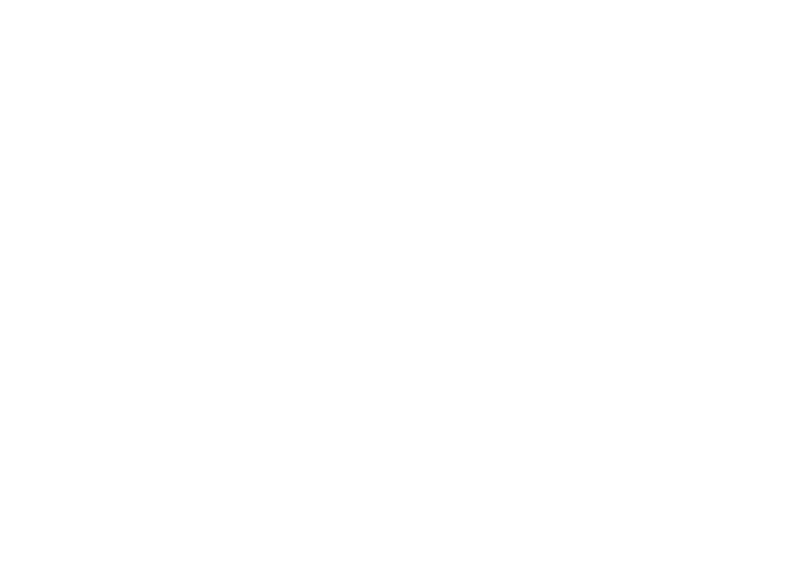
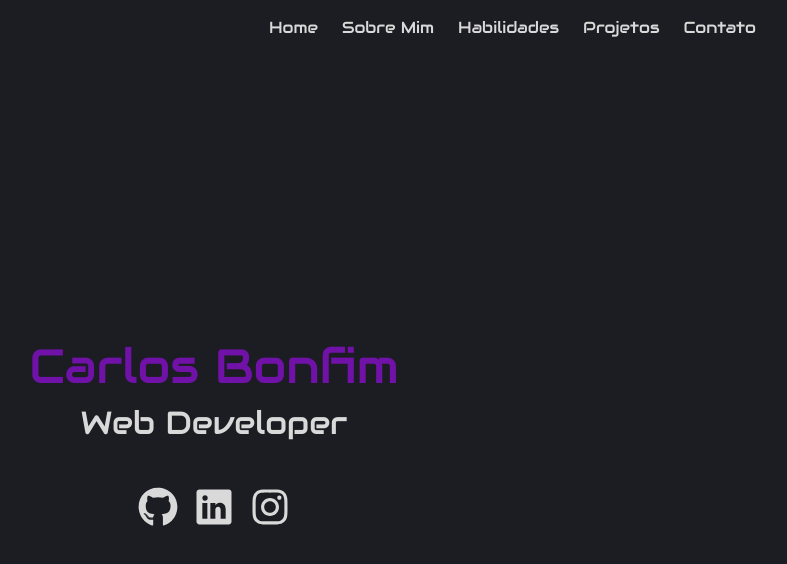
Before and after one commit to Carlos-bonfim26/Portifolio-Website, a React (Vite) app: page / in a window 1280 px wide. Shown: the top 564 px of the page, without its empty margins (426-1213 px from the left). Built offline with nearby package versions, Linux system fonts and the light colour scheme.

Commit message:
Feat:home

```diff
--- a/index.html
+++ b/index.html
@@ -4,6 +4,12 @@
     <meta charset="UTF-8" />
 
     <meta name="viewport" content="width=device-width, initial-scale=1.0" />
+    <link
+  rel="stylesheet"
+  href="https://cdn.jsdelivr.net/npm/bootstrap@5.3.5/dist/css/bootstrap.min.css"
+  integrity="sha384-SgOJa3DmI69IUzQ2PVdRZhwQ+dy64/BUtbMJw1MZ8t5HZApcHrRKUc4W0kG879m7"
+  crossorigin="anonymous"
+/>
     <title>Portfólio Carlos Bonfim</title>
   </head>
   <body>
--- a/src/App.css
+++ b/src/App.css
@@ -0,0 +1,33 @@
+.container-home{
+  background-color: var(--background);
+  width: 100%;
+  min-height: 95vh;
+  display: flex;
+  align-items: center;
+  justify-content: center;
+  flex-direction: column;
+
+  font-family: "Audiowide", sans-serif;
+}
+.container-home h1{
+  color: var(--details1);
+  font-size: 3rem;
+}
+.container-home h2{
+  color: var(--text-color);
+}
+.container-home .icons{
+margin-top: 1.5rem;
+display: flex;
+gap: 1rem;
+align-items: center;
+}
+.container-home .icons a{
+  font-size: 2.5rem;
+  color: var(--text-color);
+  transition: 0.3s ease-in-out;
+}
+.container-home .icons a:hover{
+  font-size: 2.9rem;
+  color: var(--details2);
+}
--- a/src/App.jsx
+++ b/src/App.jsx
@@ -1,9 +1,13 @@
 import { useState } from "react";
-
+import Home from "./pages/Home";
 import "./App.css";
 
 function App() {
-  return <></>;
+  return(
+  <>
+  <Home></Home>
+  </>
+  );
 }
 
 export default App;
--- /dev/null
+++ b/src/Components/Header.css
@@ -0,0 +1,14 @@
+.navbar{
+    background-color: var(--background);
+}
+.nav-item{
+     font-family: "Audiowide", sans-serif;
+     margin-right: 0.5rem;
+}
+.nav-link{
+     color: var(--text-color);
+     transition: 0.3s ease-in-out;
+}
+.nav-link:hover{
+    color: var(--details1);
+}
--- a/src/Components/Header.jsx
+++ b/src/Components/Header.jsx
@@ -1,11 +1,39 @@
-import React from 'react'
-
+import Container from "react-bootstrap/Container";
+import Nav from "react-bootstrap/Nav";
+import Navbar from "react-bootstrap/Navbar";
+import './Header.css'
 const Header = () => {
   return (
     <div>
+      <Navbar expand="lg" className="navbar">
+        <Container className="justify-content-end">
+          <Navbar.Toggle aria-controls="basic-navbar-nav" data-bs-theme="dark"/>
+          <Navbar.Collapse
+            id="basic-navbar-nav"
+            className="justify-content-end"
+          >
+            <Nav  >
+              <Nav.Item>
+                <Nav.Link >Home</Nav.Link>
+              </Nav.Item>
+              <Nav.Item>
+                <Nav.Link eventKey="link-1">Sobre Mim</Nav.Link>
+              </Nav.Item>
+              <Nav.Item>
+                <Nav.Link eventKey="link-2">Habilidades</Nav.Link>
+              </Nav.Item>
+              <Nav.Item>
+                <Nav.Link eventKey="link-3">Projetos</Nav.Link>
+              </Nav.Item>
+              <Nav.Item>
+                <Nav.Link eventKey="link-4">Contato</Nav.Link>
+              </Nav.Item>
+            </Nav>
+          </Navbar.Collapse>
+        </Container>
+      </Navbar>
+    </div>
+  );
+};
 
-    </div>
-  )
-}
-
-export default Header
+export default Header;
--- a/src/pages/Home.jsx
+++ b/src/pages/Home.jsx
@@ -1,11 +1,31 @@
-import React from 'react'
+import React from "react";
+import Header from "../Components/Header";
+import { FaGithub } from "react-icons/fa";
+import { IoLogoLinkedin } from "react-icons/io5";
+import { FaInstagram } from "react-icons/fa";
 
+Header;
 const Home = () => {
   return (
     <div>
+      <Header></Header>
+      <div className="container-home">
+        <h1>Carlos Bonfim</h1>
+        <h2>Web Developer</h2>
+        <div className="icons">
+          <a href="https://github.com/Carlos-bonfim26" target="_blank">
+            <FaGithub />
+          </a>
+          <a href="https://www.linkedin.com/in/carlosbonfim26/" target="_blank">
+            <IoLogoLinkedin />
+          </a>
+          <a href="https://www.instagram.com/carlosbonfim_dw/" target="_blank">
+            <FaInstagram />
+          </a>
+        </div>
+      </div>
+    </div>
+  );
+};
 
-    </div>
-  )
-}
-
-export default Home
+export default Home;
```
